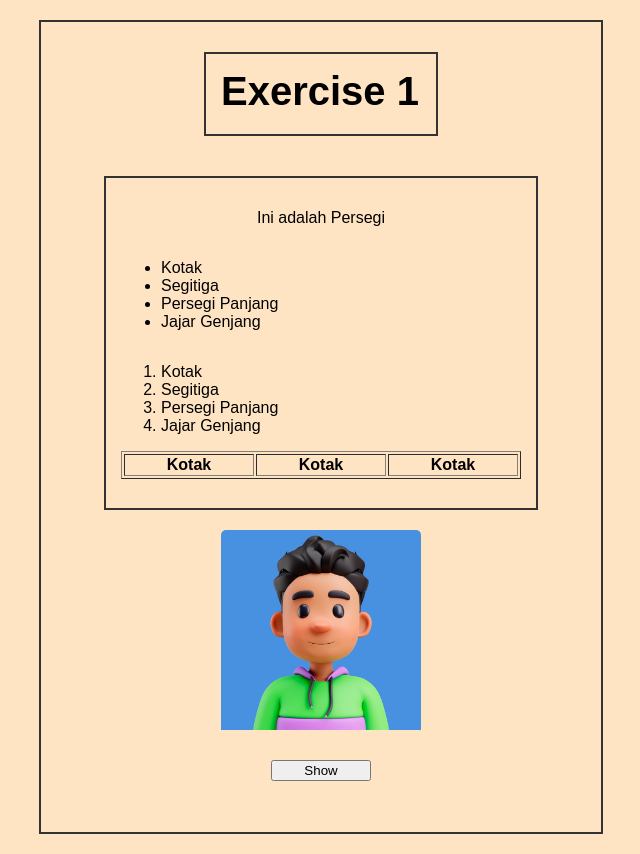
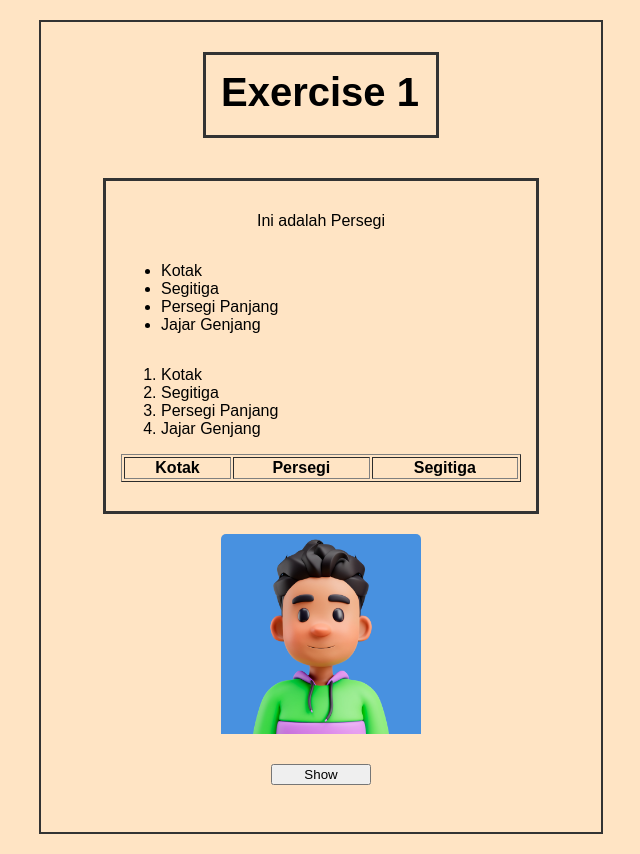
Before and after one commit to MuhamadHilalFakhri/Exercise1_151, a plain HTML site: page index.html in a window 1280 px wide. Shown: the whole page, without its empty margins (319-959 px from the left). Drawn offline with Linux system fonts and the light colour scheme.

Commit message:
mengganti px border

```diff
--- a/index.html
+++ b/index.html
@@ -29,8 +29,8 @@
         <table border="1">
             <tr>
                 <th>Kotak</th>
-                <th>Kotak</th>
-                <th>Kotak</th>
+                <th>Persegi</th>
+                <th>Segitiga</th>
             </tr>
         </table>
       </div>
--- a/style.css
+++ b/style.css
@@ -19,7 +19,7 @@ body {
     width: 200px;
     height: 50px;
     margin: 20px auto;
-    border: 2px solid #333;
+    border: 3px solid #333;
     padding: 15px;
     display: flex;
   }
@@ -28,7 +28,7 @@ body {
     width: 400px;
     height: 300px;
     margin: 20px auto;
-    border: 2px solid #333;
+    border: 3px solid #333;
     padding: 15px;
     display: flex;
   }
```
